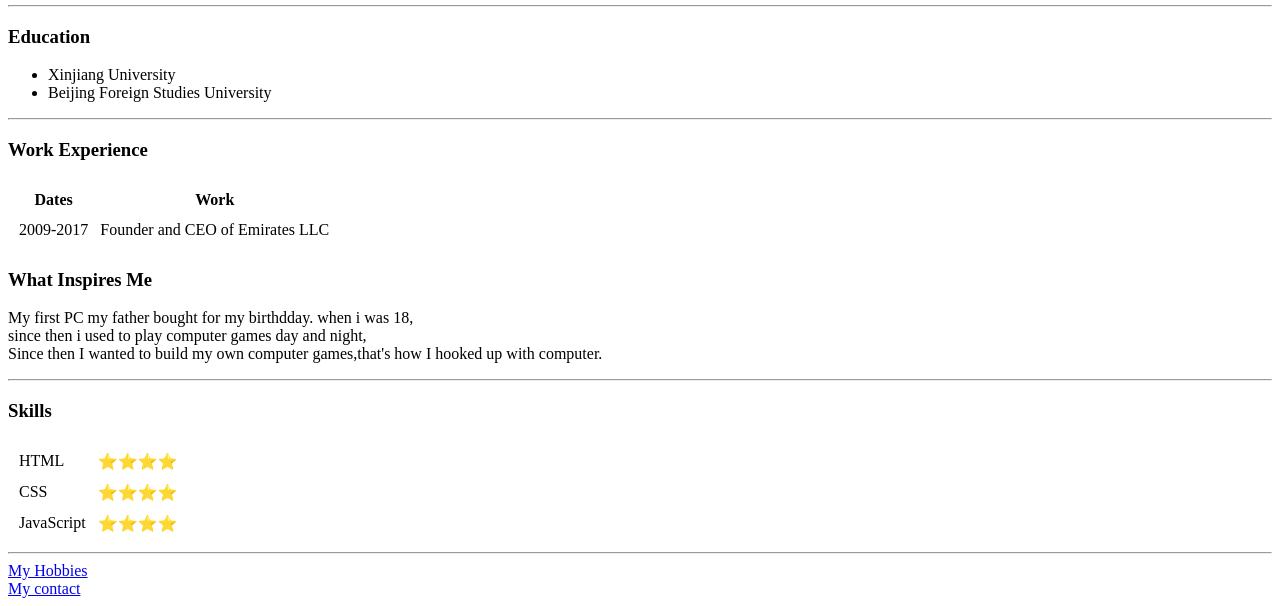
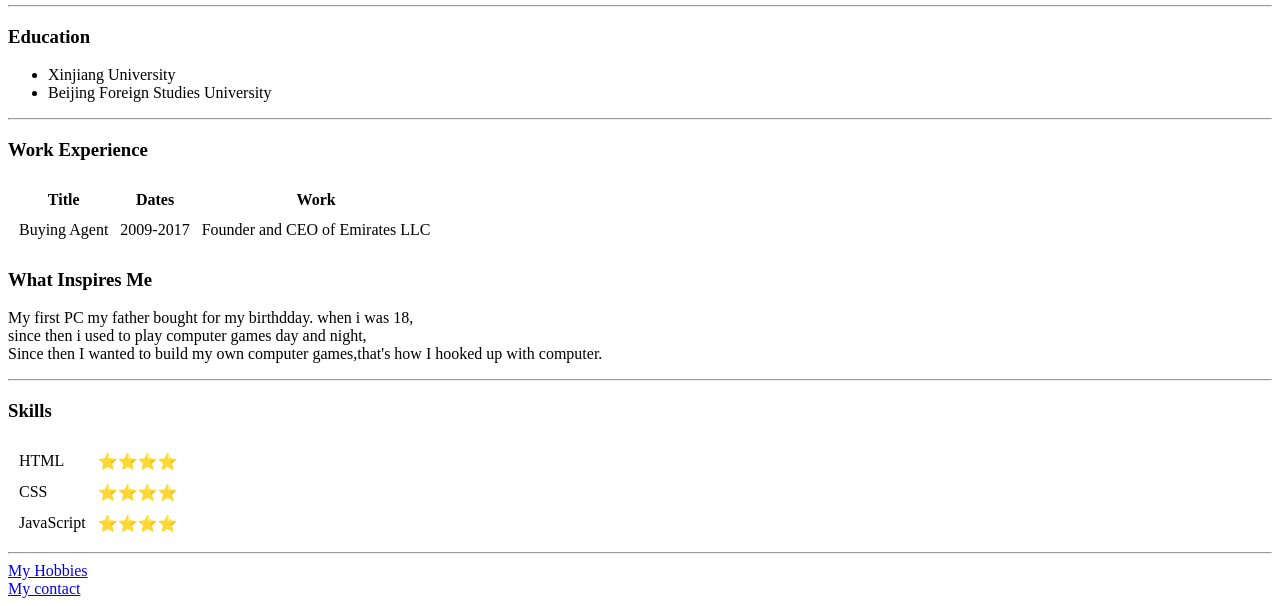
Before and after one commit to joe0998/CV, a plain HTML site: page index.html in a window 1280 px wide. Shown: the part 207-813 px from the top of the page. Drawn offline with Linux system fonts and the light colour scheme.

Commit message:
Update index.html

```diff
--- a/index.html
+++ b/index.html
@@ -26,10 +26,13 @@
   <h3>Work Experience</h3>
   <table cellspacing="10">
       <tr>
+        <th>Title</th>
         <th>Dates</th>
         <th>Work</th>
+
       </tr>
     <tr>
+      <td>Buying Agent</td>
       <td>2009-2017</td>
       <td>Founder and CEO of Emirates LLC</td>
   </table>
```
